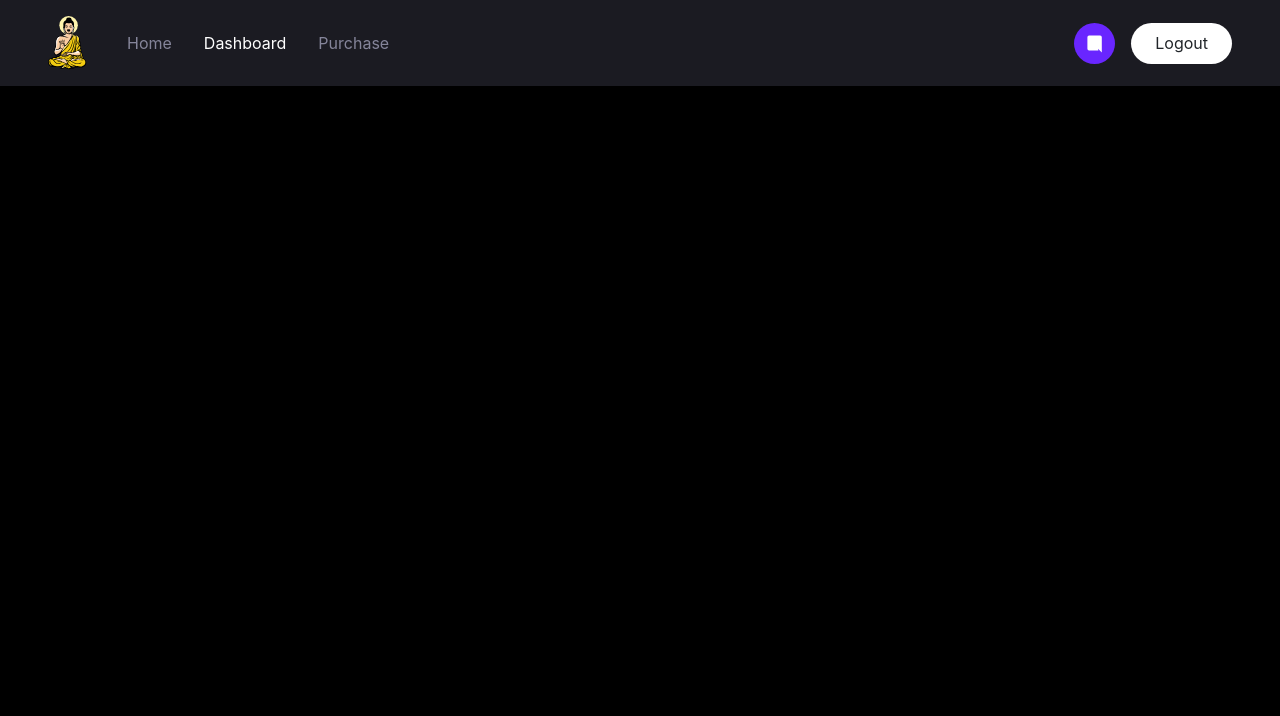
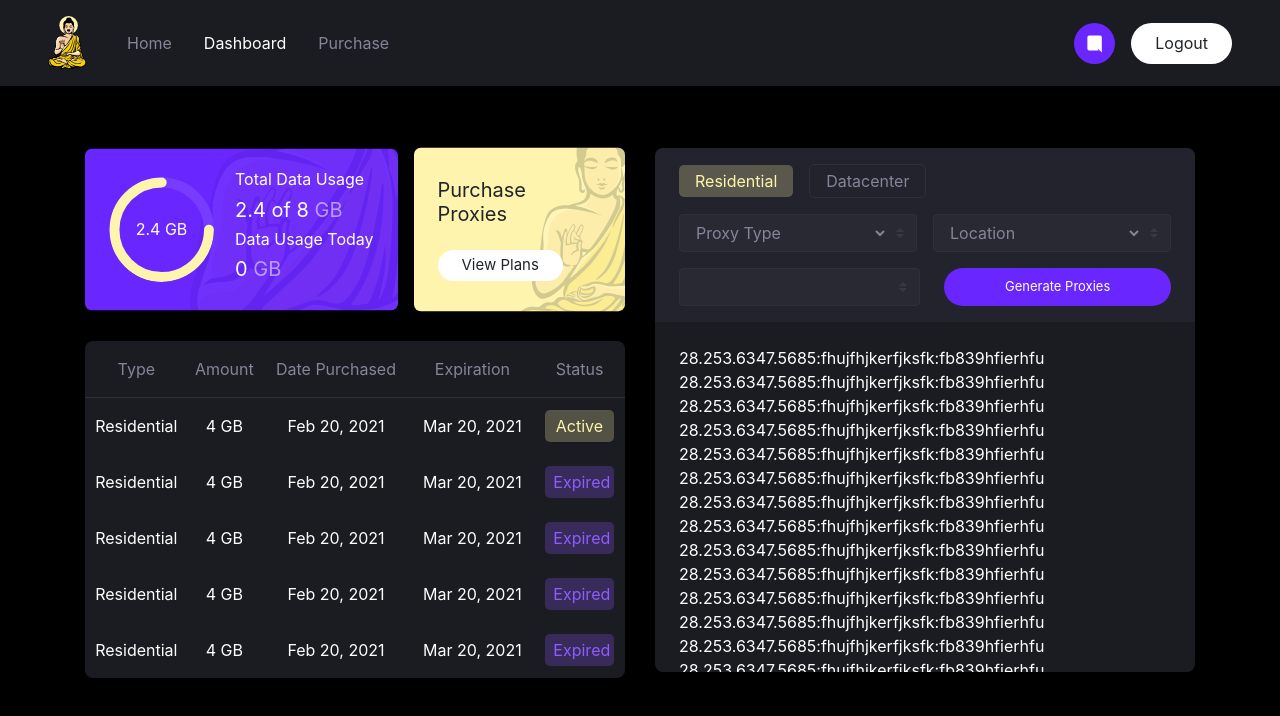
Before and after one commit to shashwat0802/buddha-proxy, a React (Create React App) app: page /dashboard in a window 1280 px wide. Shown: the top 716 px of the page. Built offline with nearby package versions, Linux system fonts and the light colour scheme.

Commit message:
dashboard done

```diff
--- a/src/index.css
+++ b/src/index.css
@@ -6,3 +6,7 @@
 body {
   background-color: #000 !important;
 }
+
+/* .container {
+  max-width: 1240px !important;
+} */
--- a/src/pages/Dashboard.js
+++ b/src/pages/Dashboard.js
@@ -1,9 +1,188 @@
 import React from 'react';
 import Navbar from '../component/Navbar';
+import '../styles/Dashboard.css';
 const Dashboard = () => {
   return (
     <>
       <Navbar />
+      <div className="container">
+        <div className="row">
+          <div className="col-12 col-md-6">
+            <div className="d-flex mt-5 mb-3 ">
+              <div className="purple-bg d-flex justify-content-between p-4 align-items-center ">
+                <div className="d-flex justify-content-center align-items-center data-circle ">
+                  <h6 className="text-white font-weight-normal my-0">2.4 GB</h6>
+                </div>
+                <div className="text-white ">
+                  <h6 className="font-weight-normal">Total Data Usage</h6>
+                  <h5 className="font-weight-normal">
+                    2.4 of 8{' '}
+                    <span style={{ color: 'rgba(255,255,255,0.53)' }}>GB</span>
+                  </h5>
+                  <h6 className="font-weight-normal">Data Usage Today</h6>
+                  <h5 className="font-weight-normal">
+                    0
+                    <span style={{ color: 'rgba(255,255,255,0.53)' }}> GB</span>
+                  </h5>
+                </div>
+              </div>
+
+              <div className="yellow-bg ml-3 d-flex justify-content-center align-items-start flex-column p-4">
+                <h5 className="font-weight-normal mb-4">
+                  Purchase <br /> Proxies
+                </h5>
+                <button
+                  className=" border-0 bg-white  px-4 btn py-1"
+                  style={{ borderRadius: '25px', fontSize: '15px' }}
+                >
+                  View Plans
+                </button>
+              </div>
+            </div>
+            <div
+              style={{
+                backgroundColor: '#1B1B22',
+                borderRadius: '8px',
+              }}
+              className="w-100 "
+            >
+              <table className="custom-table text-center w-100 h-100">
+                <thead>
+                  <tr style={{ borderBottom: '1px solid #30303B' }}>
+                    <th className="py-3 ">Type</th>
+                    <th>Amount</th>
+                    <th>Date Purchased</th>
+                    <th>Expiration</th>
+                    <th>Status</th>
+                  </tr>
+                </thead>
+                <tbody className="text-white">
+                  <tr>
+                    <td className="py-3">Residential</td>
+                    <td>4 GB</td>
+                    <td>Feb 20, 2021</td>
+                    <td>Mar 20, 2021</td>
+                    <td>
+                      <p className="my-0 status-active w-75 mx-auto px-2 py-1">
+                        Active
+                      </p>
+                    </td>
+                  </tr>
+                  <tr>
+                    <td className="py-3">Residential</td>
+                    <td>4 GB</td>
+                    <td>Feb 20, 2021</td>
+                    <td>Mar 20, 2021</td>
+                    <td>
+                      <p className="my-0 status-inactive w-75 mx-auto px-2 py-1">
+                        Expired
+                      </p>
+                    </td>
+                  </tr>
+                  <tr>
+                    <td className="py-3">Residential</td>
+                    <td>4 GB</td>
+                    <td>Feb 20, 2021</td>
+                    <td>Mar 20, 2021</td>
+                    <td>
+                      <p className="my-0 status-inactive w-75 mx-auto px-2 py-1">
+                        Expired
+                      </p>
+                    </td>
+                  </tr>
+                  <tr>
+                    <td className="py-3">Residential</td>
+                    <td>4 GB</td>
+                    <td>Feb 20, 2021</td>
+                    <td>Mar 20, 2021</td>
+                    <td>
+                      <p className="my-0 status-inactive w-75 mx-auto px-2 py-1">
+                        Expired
+                      </p>
+                    </td>
+                  </tr>
+                  <tr>
+                    <td className="py-3">Residential</td>
+                    <td>4 GB</td>
+                    <td>Feb 20, 2021</td>
+                    <td>Mar 20, 2021</td>
+                    <td>
+                      <p className="my-0 status-inactive w-75 mx-auto px-2 py-1">
+                        Expired
+                      </p>
+                    </td>
+                  </tr>
+                </tbody>
+              </table>
+            </div>
+          </div>
+          {/* right side */}
+          <div className="col-12 col-md-6">
+            <div
+              style={{
+                backgroundColor: '#23232D',
+                marginTop: '3.85rem',
+                borderRadius: '8px 8px 0 0 ',
+              }}
+              className="px-4 py-3"
+            >
+              <button className="active-btn border-0 px-3  py-1 mr-3">
+                Residential
+              </button>
+              <button className="inactive-btn px-3  py-1">Datacenter</button>
+              <div className="d-flex justify-content-between my-3">
+                <div className="custom-select mr-2">
+                  <select name="" id="" className="w-100 h-100 border-0">
+                    <option value="">Proxy Type</option>
+                  </select>
+                </div>
+                <div className="custom-select ml-2">
+                  <select name="" id="" className="w-100 h-100 border-0">
+                    <option value="">Location</option>
+                  </select>
+                </div>
+              </div>
+              <div className="d-flex justify-content-between mt-3">
+                <input type="number" className="custom-select" />
+                <button
+                  className="generate-btn px-2 py-1 text-white w-100 ml-4"
+                  style={{ fontSize: '13px' }}
+                >
+                  Generate Proxies
+                </button>
+              </div>
+            </div>
+            <div
+              className="scrollable p-4 "
+              style={{
+                backgroundColor: '#1B1B22',
+                borderRadius: '0 0 8px 8px',
+              }}
+            >
+              <p className="mb-1   w-50 text-white ">
+                28.253.6347.5685:fhujfhjkerfjksfk:fb839hfierhfu
+                28.253.6347.5685:fhujfhjkerfjksfk:fb839hfierhfu
+                28.253.6347.5685:fhujfhjkerfjksfk:fb839hfierhfu
+                28.253.6347.5685:fhujfhjkerfjksfk:fb839hfierhfu
+                28.253.6347.5685:fhujfhjkerfjksfk:fb839hfierhfu
+                28.253.6347.5685:fhujfhjkerfjksfk:fb839hfierhfu
+                28.253.6347.5685:fhujfhjkerfjksfk:fb839hfierhfu
+                28.253.6347.5685:fhujfhjkerfjksfk:fb839hfierhfu
+                28.253.6347.5685:fhujfhjkerfjksfk:fb839hfierhfu
+                28.253.6347.5685:fhujfhjkerfjksfk:fb839hfierhfu
+                28.253.6347.5685:fhujfhjkerfjksfk:fb839hfierhfu
+                28.253.6347.5685:fhujfhjkerfjksfk:fb839hfierhfu
+                28.253.6347.5685:fhujfhjkerfjksfk:fb839hfierhfu
+                28.253.6347.5685:fhujfhjkerfjksfk:fb839hfierhfu
+                28.253.6347.5685:fhujfhjkerfjksfk:fb839hfierhfu
+                28.253.6347.5685:fhujfhjkerfjksfk:fb839hfierhfu
+                28.253.6347.5685:fhujfhjkerfjksfk:fb839hfierhfu
+                28.253.6347.5685:fhujfhjkerfjksfk:fb839hfierhfu
+              </p>
+            </div>
+          </div>
+        </div>
+      </div>
     </>
   );
 };
--- a/src/styles/Dashboard.css
+++ b/src/styles/Dashboard.css
@@ -0,0 +1,89 @@
+.data-circle {
+  background-image: url('../img/Oval.svg');
+  background-size: 100% 100%;
+  border-radius: 50%;
+  width: 105px;
+  height: 105px;
+}
+
+.purple-bg {
+  background-image: url('../img/purple-bg.svg');
+  background-size: 100% 100%;
+  width: 370px;
+  height: 191px;
+}
+
+.yellow-bg {
+  background-image: url('../img/yellow-bg.svg');
+  background-size: 100% 100%;
+  width: 247px;
+  height: 191px;
+}
+
+.custom-table th {
+  color: #85859a;
+  font-weight: normal;
+}
+
+.status-active {
+  background-color: rgba(254, 244, 173, 0.25);
+  border-radius: 5px;
+  color: #fef4ad !important;
+}
+
+.status-inactive {
+  background-color: rgba(143, 92, 255, 0.25);
+  border-radius: 5px;
+  color: #8f5cff !important;
+}
+
+.inactive-btn {
+  color: #85859a;
+  background-color: transparent;
+  border: 1px solid #30303b;
+  border-radius: 5px;
+}
+
+.active-btn {
+  background-color: rgba(254, 244, 173, 0.25);
+  border-radius: 5px;
+  color: #fef4ad !important;
+}
+
+.custom-select {
+  background-color: #292934 !important;
+  border: 1px solid #30303b !important;
+  color: #85859a !important;
+  max-width: 280px !important;
+  outline: 0 !important;
+}
+
+.custom-select select {
+  background-color: transparent;
+  color: #85859a;
+  outline: 0 !important;
+}
+
+.generate-btn {
+  background-color: #6926ff;
+  border: 0;
+  border-radius: 25px;
+}
+
+.scrollable {
+  height: 350px;
+  overflow-y: scroll;
+}
+
+.scrollable::-webkit-scrollbar-track {
+  background-color: transparent !important;
+  border-radius: 5px !important;
+}
+
+.scrollable::-webkit-scrollbar-thumb {
+  background: #fef4ad !important;
+  border-radius: 5px !important;
+}
+.scrollable::-webkit-scrollbar {
+  width: 7px;
+}
```
